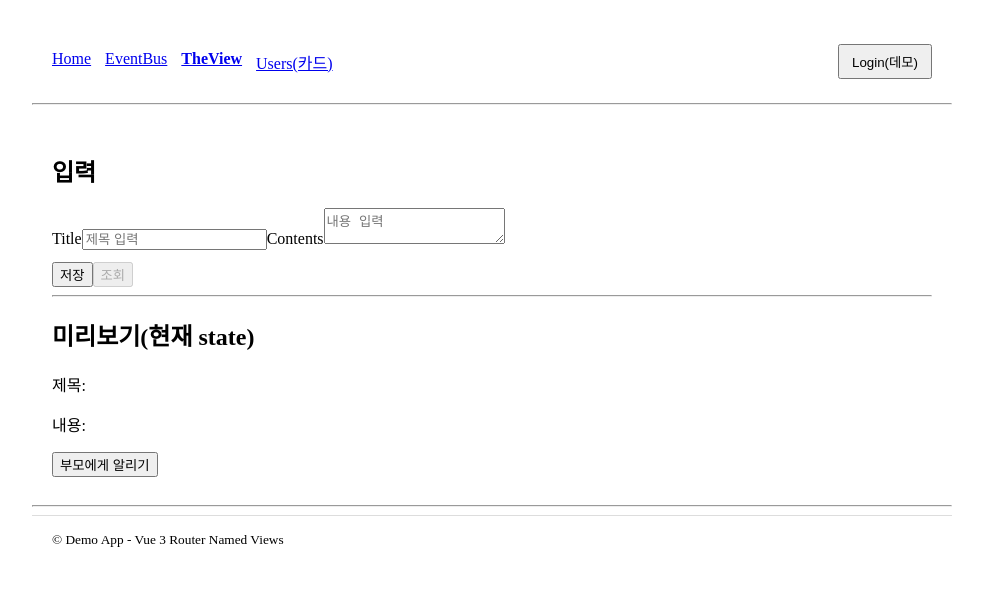
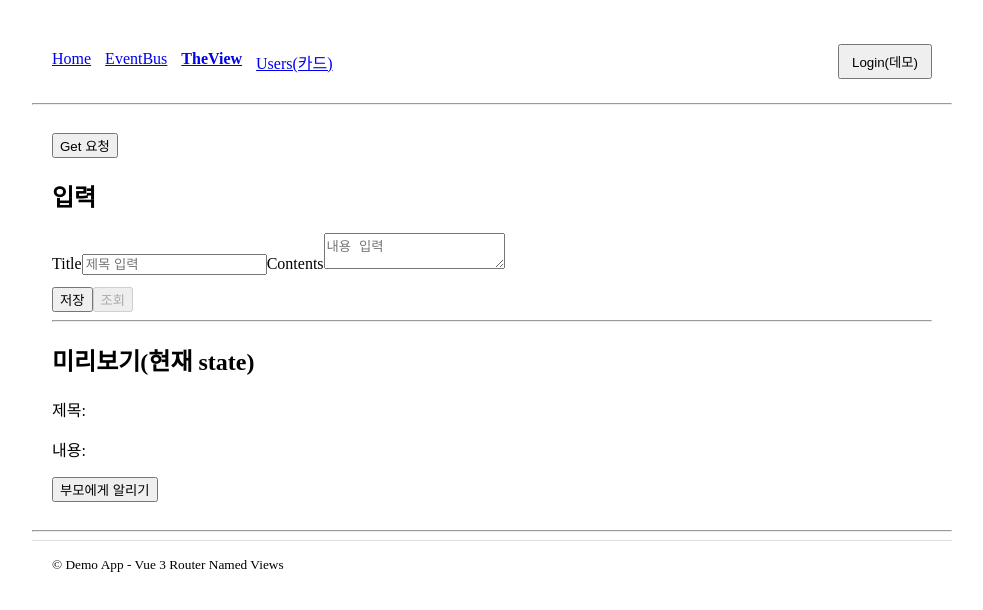
Before and after one commit to luda412/Vue-study, a Vue app: page /the in a window 1280 px wide. Shown: the top 610 px of the page, without its empty margins (148-1131 px from the left). Built offline with nearby package versions, Linux system fonts and the light colour scheme.

Commit message:
[Feat] Data fetch UI

```diff
--- a/src/App.vue
+++ b/src/App.vue
@@ -1,17 +1,51 @@
 <script setup>
+import axios from 'axios';
+import { ref } from 'vue';
 import { RouterView } from 'vue-router';
 
+const post = ref(null)
+const loading = ref(false)
+const error = ref(null)
 
+const simpleGet = async () =>{
+  loading.value = true;
+  error.value = null;
+
+  try {
+    const response = await axios.get('https://jsonplaceholder.typicode.com/posts/2')
+    post.value = response.data
+    console.log(post)
+  } catch (error){
+    error.value = "에러 발생"
+    console.error(error.value)
+  }finally{
+    loading.value = false
+  }
+}
 </script>
 
 <template>
   <div style="max-width: 920px; margin: 0 auto; padding: 20px">
+
     <RouterView name="header" />
+
     <hr sytle="margin: 0;" />
+
     <main style="padding: 20px;" >
+      <button @click="simpleGet">Get 요청</button>
+
+      <p v-if="loading">로딩 중...</p>
+      <p v-if="error">{{ error }}</p>
+
+      <div v-if="post">
+        <h3>{{ post.title }}</h3>
+        <p>{{ post.body }}</p>
+      </div>
       <RouterView />
     </main>
+
     <hr sytle="margin: 0;" />
+
     <RouterView name="footer" />
   </div>
 </template>
```
